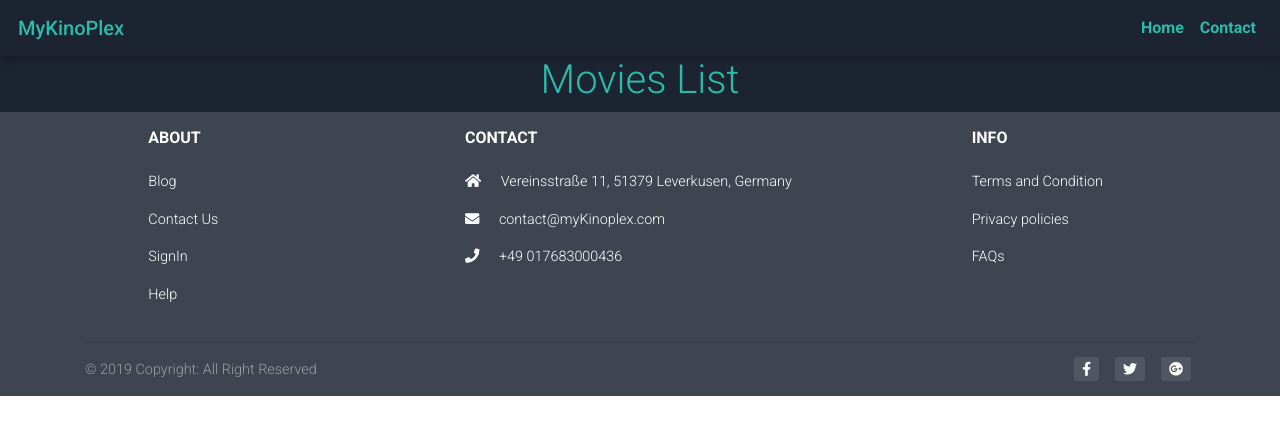
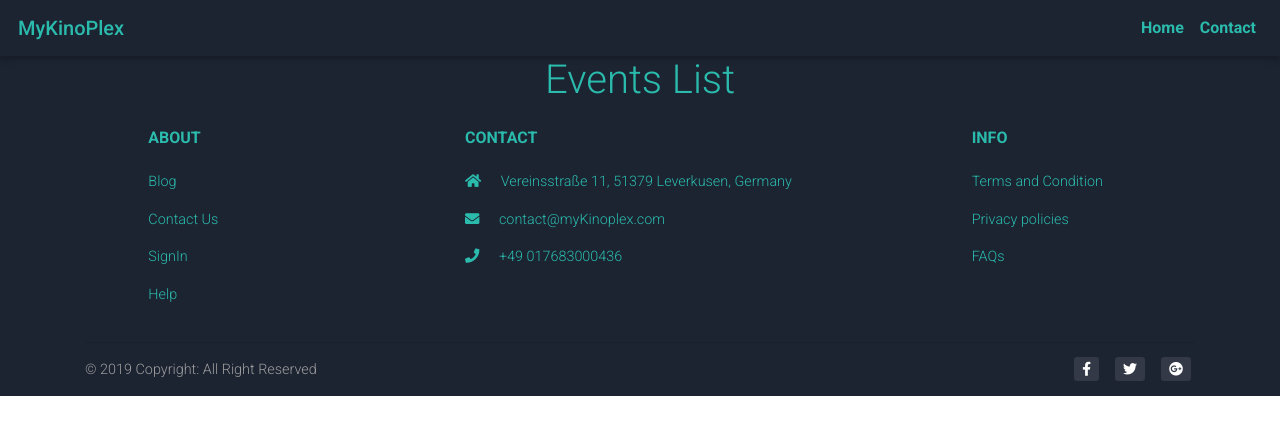
Before and after one commit to SandeshAthreyaBD/mykinoplex, a React (Create React App) app in the folder client/: page / in a window 1280 px wide. Shown: the top 434 px of the page. Built offline with nearby package versions, Linux system fonts and the light colour scheme; no server answers.

Commit message:
Home page changes and footer changes

```diff
--- a/client/src/Components/Enduser/Footer.js
+++ b/client/src/Components/Enduser/Footer.js
@@ -25,82 +25,125 @@ class FooterPage extends Component {
 
   render() {
     return (
-      <MDBFooter
-        color="stylish-color-dark"
-        dark
-        expand="md"
-        className="font-small"
-      >
+      <MDBFooter color="#1C2331" dark expand="md" className="font-small">
         <MDBContainer className="text-center text-md-left">
           <MDBRow className="text-center text-md-left mt-1 pb-1">
             <hr className="w-100 clearfix d-md-none" />
             <MDBCol md="3" lg="2" xl="2" className="mx-auto mt-3">
-              <h6 className="text-uppercase mb-4 font-weight-bold">ABOUT</h6>
+              <h6
+                className="text-uppercase mb-4 font-weight-bold"
+                style={{ color: "#2BBBAD" }}
+              >
+                ABOUT
+              </h6>
               <p>
-                <a href="#!">Blog</a>
+                <a href="#!" style={{ color: "#2BBBAD" }}>
+                  Blog
+                </a>
               </p>
               <p>
-                <a href="/contact">Contact Us</a>
+                <a href="/contact" style={{ color: "#2BBBAD" }}>
+                  Contact Us
+                </a>
               </p>
               <p>
-                <a href="#!">SignIn</a>
+                <a href="#!" style={{ color: "#2BBBAD" }}>
+                  SignIn
+                </a>
               </p>
               <p>
-                <a href="#!">Help</a>
+                <a href="#!" style={{ color: "#2BBBAD" }}>
+                  Help
+                </a>
               </p>
             </MDBCol>
             <hr className="w-100 clearfix d-md-none" />
             <MDBCol md="3" lg="3" xl="4" className="mx-auto mt-3">
-              <h6 className="text-uppercase mb-4 font-weight-bold">Contact</h6>
-              <p className="text-nowrap">
-                <i className="fa fa-home mr-3 " /> Vereinsstraße 11, 51379
-                Leverkusen, Germany
+              <h6
+                className="text-uppercase mb-4 font-weight-bold"
+                style={{ color: "#2BBBAD" }}
+              >
+                Contact
+              </h6>
+              <p className="text-nowrap" style={{ color: "#2BBBAD" }}>
+                <i className="fa fa-home mr-3 " style={{ color: "#2BBBAD" }} />{" "}
+                Vereinsstraße 11, 51379 Leverkusen, Germany
               </p>
-              <p>
-                <i className="fa fa-envelope mr-3" /> contact@myKinoplex.com
+              <p style={{ color: "#2BBBAD" }}>
+                <i
+                  className="fa fa-envelope mr-3"
+                  style={{ color: "#2BBBAD" }}
+                />{" "}
+                contact@myKinoplex.com
               </p>
-              <p>
-                <i className="fa fa-phone mr-3" /> +49 017683000436
+              <p style={{ color: "#2BBBAD" }}>
+                <i className="fa fa-phone mr-3" style={{ color: "#2BBBAD" }} />{" "}
+                +49 017683000436
               </p>
             </MDBCol>
             <hr className="w-100 clearfix d-md-none" />
             <MDBCol md="3" lg="3" xl="2" className="mx-auto mt-3">
-              <h6 className="text-uppercase mb-4 font-weight-bold">Info</h6>
-              <p>
-                <a href="#!">Terms and Condition</a>
+              <h6
+                className="text-uppercase mb-4 font-weight-bold"
+                style={{ color: "#2BBBAD" }}
+              >
+                Info
+              </h6>
+              <p style={{ color: "#2BBBAD" }}>
+                <a href="#!" style={{ color: "#2BBBAD" }}>
+                  Terms and Condition
+                </a>
               </p>
-              <p>
-                <a onClick={this.toggle(14)} href="#!">
+              <p style={{ color: "#2BBBAD" }}>
+                <a
+                  onClick={this.toggle(14)}
+                  href="#!"
+                  style={{ color: "#2BBBAD" }}
+                >
                   Privacy policies
                 </a>
               </p>
-              <p>
-                <a href="#!">FAQs</a>
+              <p style={{ color: "#2BBBAD" }}>
+                <a href="#!" style={{ color: "#2BBBAD" }}>
+                  FAQs
+                </a>
               </p>
             </MDBCol>
           </MDBRow>
           <hr />
           <MDBRow className="d-flex align-items-center">
             <MDBCol md="8" lg="8">
-              <p className="text-center text-md-left grey-text">
+              <p
+                className="text-center text-md-left grey-text"
+                style={{ color: "#2BBBAD" }}
+              >
                 &copy; {new Date().getFullYear()} Copyright: All Right Reserved
               </p>
             </MDBCol>
             <MDBCol md="4" lg="4" className="ml-lg-0">
               <div className="text-center text-md-right">
                 <ul className="list-unstyled list-inline">
-                  <li className="list-inline-item">
-                    <a className="btn-floating btn-sm rgba-white-slight mx-1" href="#!">
+                  <li className="list-inline-item" style={{ color: "#2BBBAD" }}>
+                    <a
+                      className="btn-floating btn-sm rgba-white-slight mx-1"
+                      href="#!"
+                    >
                       <i className="fab fa-facebook-f" />
                     </a>
                   </li>
                   <li className="list-inline-item">
-                    <a className="btn-floating btn-sm rgba-white-slight mx-1"  href="#!">
+                    <a
+                      className="btn-floating btn-sm rgba-white-slight mx-1"
+                      href="#!"
+                    >
                       <i className="fab fa-twitter" />
                     </a>
                   </li>
                   <li className="list-inline-item">
-                    <a className="btn-floating btn-sm rgba-white-slight mx-1"  href="#!">
+                    <a
+                      className="btn-floating btn-sm rgba-white-slight mx-1"
+                      href="#!"
+                    >
                       <i className="fab fa-google-plus" />
                     </a>
                   </li>
--- a/client/src/Components/Enduser/Heading.js
+++ b/client/src/Components/Enduser/Heading.js
@@ -8,7 +8,7 @@ const Heading = () => {
         className="text-center #1C2331"
         titleClass="w-100"
       >
-        Movies List
+        Events List
       </h1>
     </MDBContainer>
   );
--- a/client/src/Components/Enduser/MovieDetailComponent.js
+++ b/client/src/Components/Enduser/MovieDetailComponent.js
@@ -1,12 +1,10 @@
 import React from "react";
 import { MDBContainer, MDBRow, MDBCol } from "mdbreact";
-import "../../index.css";
 
-const MovieDetailComponent = ({movieInfo}) => {
-
-  let thumb = new Buffer(movieInfo.backdropimage.data.data).toString('base64');
-  let imgsrc = "data:" + movieInfo.backdropimage.contentType
-                + ";base64," + thumb;
+const MovieDetailComponent = ({ movieInfo }) => {
+  let thumb = new Buffer(movieInfo.backdropimage.data.data).toString("base64");
+  let imgsrc =
+    "data:" + movieInfo.backdropimage.contentType + ";base64," + thumb;
 
   return (
     <MDBContainer fluid className="mt-5">
@@ -14,7 +12,7 @@ const MovieDetailComponent = ({movieInfo}) => {
         <MDBCol className="col-4">
           <img
             resizeMode={"cover"}
-            style={{ width: 300, height: 400 }}
+            style={{ width: 250, height: 250 }}
             src={imgsrc}
             className="d-block"
             alt="flex"
--- a/client/src/Components/Enduser/MoviecardGrid.js
+++ b/client/src/Components/Enduser/MoviecardGrid.js
@@ -3,12 +3,11 @@ import { MDBContainer } from "mdbreact";
 import Moviecard from "./Moviecard.js";
 
 const MoviecardGrid = ({ moviesList }) => {
-
   console.log("inside movielist map : ", moviesList.length);
 
   return (
     <MDBContainer
-      style={{ backgroundColor: "black" }}
+      style={{ backgroundColor: "#1C2331" }}
       className="moviecardgrid"
     >
       <div className="row no-gutters">
```
Also changed, not shown: client/src/Components/Enduser/MovieInfoPage.js (+14 -6 lines), 2 other files (tests, documents, lock files or other folders).
